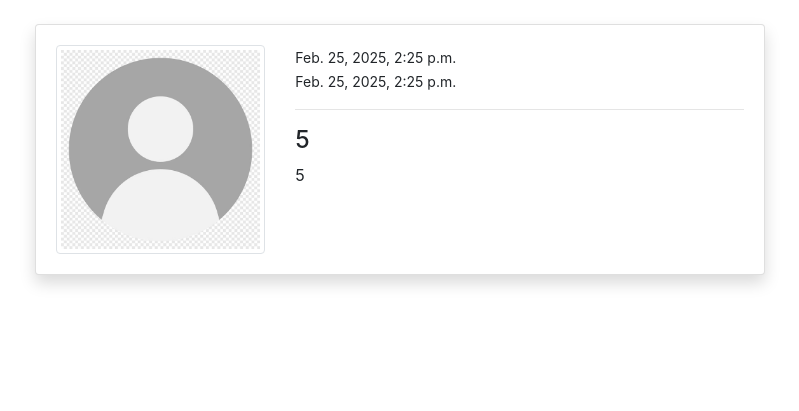
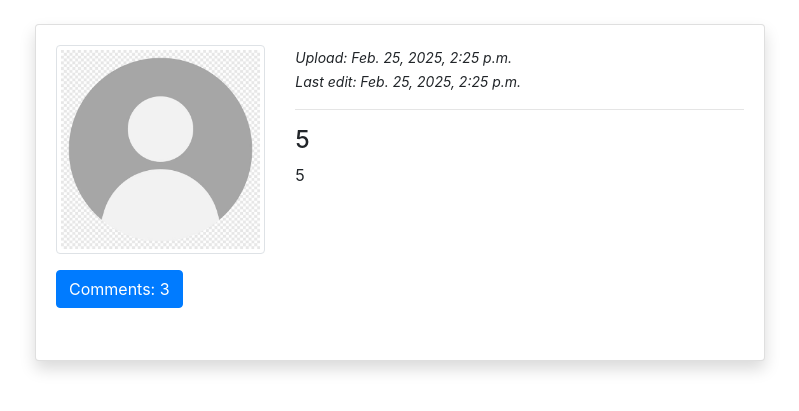
Before and after one commit to PlusNguyn/django-tiny-app, a Django app: page /post_detail/5/ in a window 1280 px wide. Shown: the part 56-467 px from the top of the page, without its empty margins (240-1039 px from the left). Run offline with Django 5.2, Linux system fonts and the light colour scheme; data comes from the database, SQL or seed files in the repository; both versions use the stored data as it was after the commit; some libraries are stand-ins or nearby versions.

Commit message:
Add comments functionality to blog posts and update README

```diff
--- a/blogapp/blog/admin.py
+++ b/blogapp/blog/admin.py
@@ -1,9 +1,10 @@
 from django.contrib import admin
-from .models import PostModel
+from .models import PostModel, Comment
 
 class PostModelAdmin(admin.ModelAdmin):
     list_display = ['title', 'created_at', 'updated_at']
 
 admin.site.register(PostModel, PostModelAdmin)
+admin.site.register(Comment)
 
 # Register your models here.
--- a/blogapp/blog/models.py
+++ b/blogapp/blog/models.py
@@ -11,5 +11,21 @@ class PostModel(models.Model):
 
     class Meta:
         ordering = ('-created_at', '-updated_at')
+
+    def comment_count(self):
+        return self.comment_set.all().count()
+
+    def comments(self):
+        return self.comment_set.all()
+
+
     def __str__(self):
         return self.title
+
+class Comment(models.Model):
+    user = models.ForeignKey(User, on_delete=models.CASCADE)
+    post = models.ForeignKey(PostModel, on_delete=models.CASCADE)
+    content = models.TextField(max_length=1000)
+
+    def __str__(self):
+        return self.content
--- a/blogapp/templates/blog/post_detail.html
+++ b/blogapp/templates/blog/post_detail.html
@@ -12,9 +12,9 @@
                             <img class="img-thumbnail" src="{{ post.author.profilemodel.image.url }}" alt="profile-img">
                         </div>
                         <div class="col-md-8">
-                            <small>{{post.created_at}}</small>
+                            <small><i>Upload: {{post.created_at}}</i></small>
                             <br>
-                            <small>{{post.updated_at}}</small>
+                            <small><i>Last edit: {{post.updated_at}}</i></small>
                             {% if post.author == request.user %}
                             <span><a class="btn btn-primary btn-sm float-right" href="{% url 'blog-post-edit' post.id %}">Edit</a></span>
                             <span><a class="btn btn-danger btn-sm float-right mx-2" href="{% url 'blog-post-delete' post.id %}">Delete</a></span>
@@ -25,6 +25,24 @@
 
                         </div>
                     </div>
+                    <p>
+                        <a class="btn btn-primary my-3" data-toggle="collapse" href="#collapseExample" role="button" aria-expanded="false" aria-controls="collapseExample">
+                          Comments: {{post.comment_count}}
+                        </a>
+                        <!-- <button class="btn btn-primary" type="button" data-toggle="collapse" data-target="#collapseExample" aria-expanded="false" aria-controls="collapseExample">
+                          Button with data-target
+                        </button> -->
+                      </p>
+                      <div class="collapse" id="collapseExample">
+                        <div style="height: 400px; overflow-y: scroll;" class="card card-body">
+                            {% for comment in post.comment_set.all %}
+                            <p class="text-justify">
+                                {{comment.content}}
+                            </p>
+                            {% endfor %}
+
+                        </div>
+                      </div>
                 </div>
 
             </div>
```
Also changed, not shown: README.md, blogapp/blog/migrations/0001_initial.py, blogapp/blog/migrations/0002_alter_postmodel_options.py (deleted), blogapp/db.sqlite3, blogapp/media/profile/1318148.png (added), blogapp/media/profile/Oshi_no__ko.jpg (added), blogapp/users/migrations/0001_initial.py.
